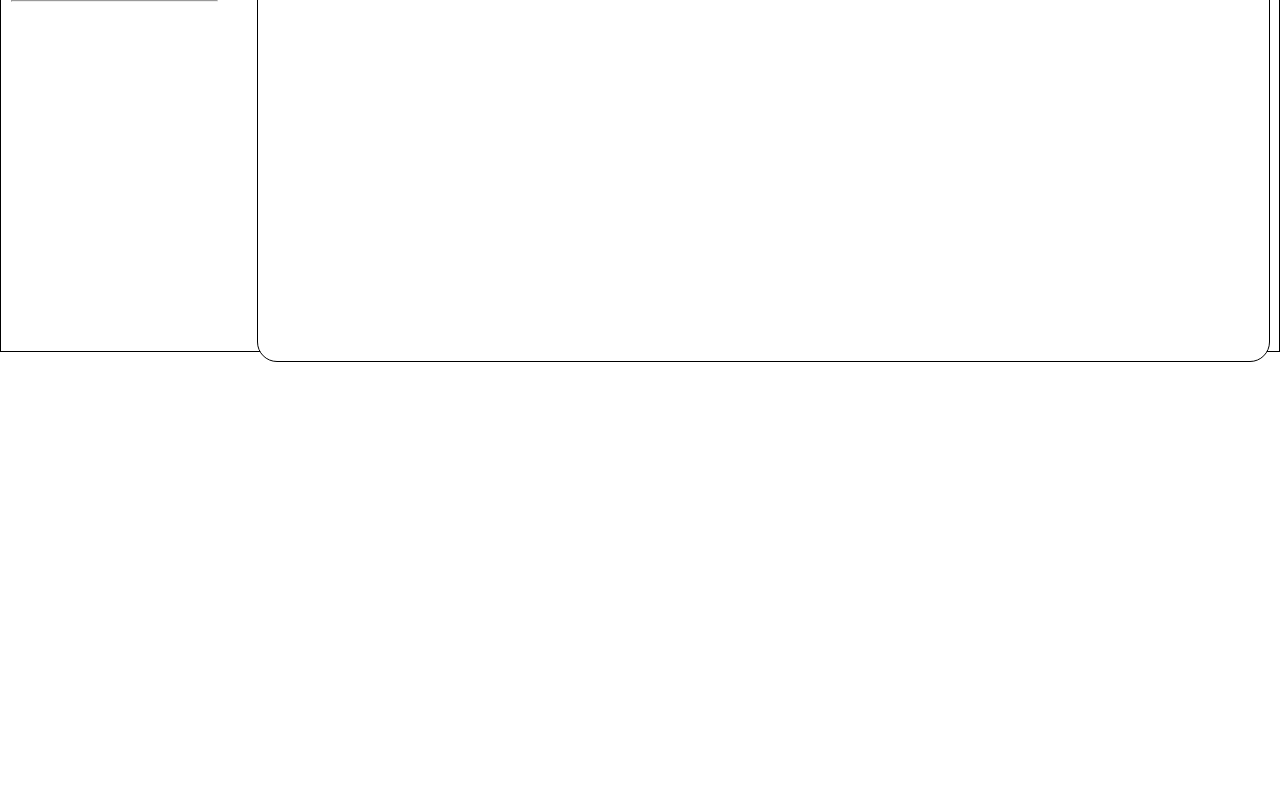
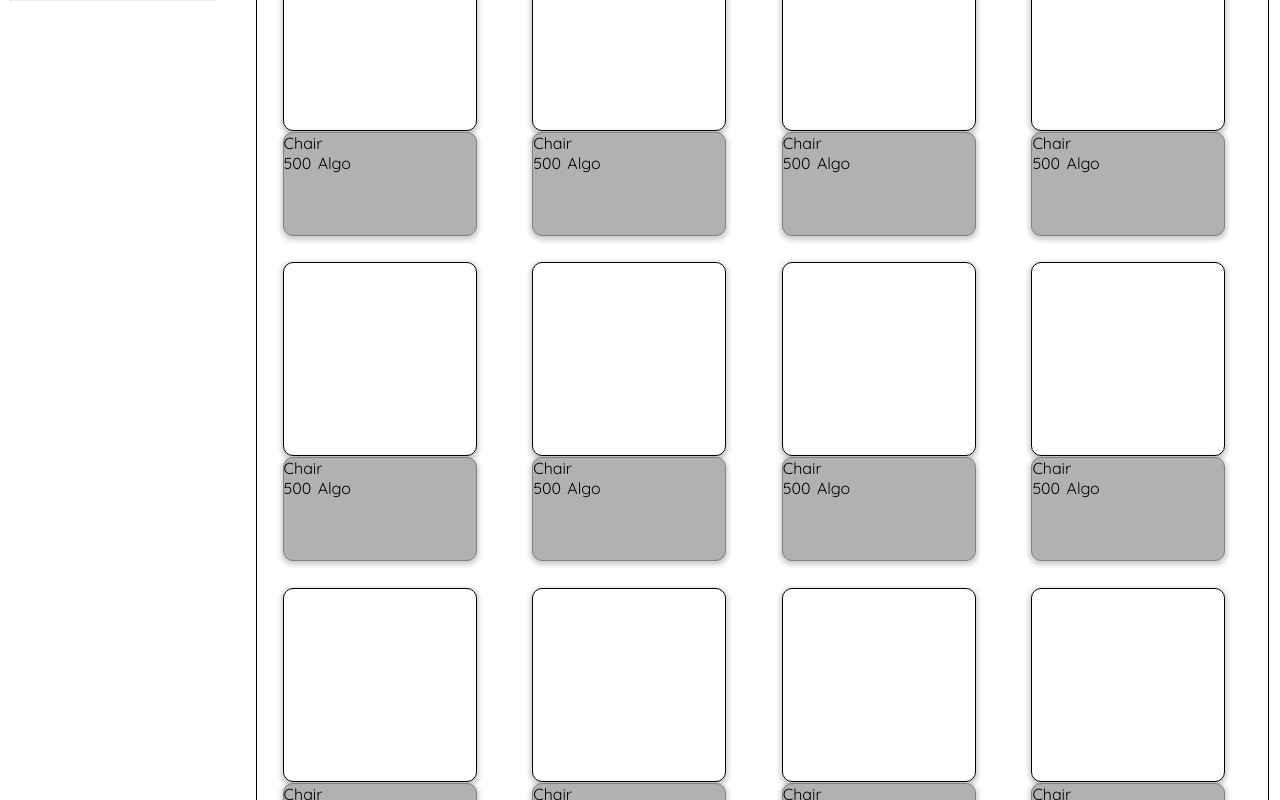
Before and after one commit to EricGrunblatt/Online-Store-Crypto, a React (Create React App) app in the folder client/: page / in a window 1280 px wide. Shown: the part 520-1320 px from the top of the page. Before the commit the page ends 882 px from the top, so only its background shows below. Built offline with nearby package versions, Linux system fonts and the light colour scheme.

Commit message:
Created template for home page product design to make the proper layout and made buttons functional in list item page.

```diff
--- a/client/src/components/HomeProduct.js
+++ b/client/src/components/HomeProduct.js
@@ -2,8 +2,21 @@ import React from "react";
 
 export default function HomeProduct() {
     return (
-        <div>
+        <div className="home-product">
+            <div className="home-product-picture" style={{ margin: '2vw 0px 0px 2vw', width: '15vw', height: '15vw', border: 'black 1px solid', borderRadius: '10px', boxShadow: '0px 2px 5px 2px rgba(0, 0, 0, 0.2)' }}>
 
+            </div>
+            <div className="home-product-information" style={{ margin: '1px 0px 0px 2vw', width: '15vw', height: '8vw', background: '#B1B1B1', border: 'grey 1px solid', borderRadius: '10px', boxShadow: '0px 2px 5px 2px rgba(0, 0, 0, 0.2)' }}>
+                <div className="product-name">
+                    Chair
+                </div>
+                <div className="product-price">
+                    <div style={{ display: 'inline-block', margin: '0px 0.5vw 0px 0px'}}>
+                        500
+                    </div>
+                    <div style={{ display: 'inline-block' }}>Algo</div>
+                </div>
+            </div>
         </div>
     )
 }
--- a/client/src/components/HomeScreen.js
+++ b/client/src/components/HomeScreen.js
@@ -9,6 +9,7 @@ import RemoveIcon from '@mui/icons-material/Remove';
 import { Select, MenuItem, FormControl, InputLabel } from '@mui/material'
 import LoginModal from './LoginModal';
 import RegisterModal from './RegisterModal';
+import HomeProduct from "./HomeProduct";
 
 
 export default function HomeScreen() {
@@ -107,7 +108,7 @@ export default function HomeScreen() {
     function handleOpenCategory() {
         if(!openCat) {
             setOpenCat(
-                <div className="filter-category-list" style={{ fontSize: '10px' }}>
+                <div className="filter-category-list" style={{ fontSize: '10px', paddingTop: '7px' }}>
                     {categories.map((item, index) => (
                         <div key={index}>
                             <input value={item} type="checkbox" onChange={handleCatCheck} />
@@ -156,7 +157,7 @@ export default function HomeScreen() {
 
 
     return (
-        <Box className="homescreen" sx={{ minHeight: '750px', border: 'black 1px solid' }}>
+        <Box className="homescreen" style={{ minHeight: '803px' }}>
             <div className="homescreen-category-bar" style={{ padding: '10px 0px 10px 10px'}}>
                 <span style={{ paddingRight: '10px' }}> Electronics </span>
                 <span style={{ paddingRight: '10px' }}> Clothing </span>
@@ -219,8 +220,24 @@ export default function HomeScreen() {
                     </Select>
                 </FormControl>
             </Box>
-            <Box style={{ position: 'absolute', margin: '-20px 0% 20px 20%', background: 'white', top: '450px', width: '79%', minHeight: '450px', border: 'black 1px solid', borderRadius: '20px'}}>
-
+            <Box style={{ position: 'absolute', margin: '-20px 0% 20px 20%', background: 'white', top: '450px', width: '79%', minHeight: '450px', border: 'black 1px solid', borderRadius: '20px',
+                        display: 'grid', gridTemplateColumns: 'repeat(4, 19.5vw)', gridTemplateRows: 'minmax(19.5vw, auto) repeat(4, 25.5vw)'}}>
+                    <HomeProduct></HomeProduct>
+                    <HomeProduct></HomeProduct>
+                    <HomeProduct></HomeProduct>
+                    <HomeProduct></HomeProduct>
+                    <HomeProduct></HomeProduct>
+                    <HomeProduct></HomeProduct>
+                    <HomeProduct></HomeProduct>
+                    <HomeProduct></HomeProduct>
+                    <HomeProduct></HomeProduct>
+                    <HomeProduct></HomeProduct>
+                    <HomeProduct></HomeProduct>
+                    <HomeProduct></HomeProduct>
+                    <HomeProduct></HomeProduct>
+                    <HomeProduct></HomeProduct>
+                    <HomeProduct></HomeProduct>
+                    <HomeProduct></HomeProduct>
             </Box>
             <LoginModal />
             <RegisterModal />
--- a/client/src/components/ListItem.js
+++ b/client/src/components/ListItem.js
@@ -7,6 +7,7 @@ import { useHistory } from "react-router-dom";
 
 export default function ListItem() {
     const [category, setCategory] = useState("");
+    const [condition, setCondition] = useState("");
     const history = useHistory();
     let bgColor = "white";
     let fontColor = "black";
@@ -16,8 +17,21 @@ export default function ListItem() {
         setCategory(event.target.value);
     };
 
+    /* LISTS ITEM */
     function handleListItem() {
         history.push("/listings")
+    }
+
+    /* CHANGE COLOR OF BUTTON WHEN SELECTED */
+    const handleConButton = (event) => {
+        let conButtons = document.querySelectorAll('[data-con-button]');
+        conButtons.forEach(button => {
+            button.style.background = 'white';
+            button.style.color = 'black';
+        });
+        event.target.style.background = 'black';
+        event.target.style.color = 'white';
+        setCondition(event.target.value);
     }
 
     return (
@@ -86,12 +100,14 @@ export default function ListItem() {
             </div>
             <div className="condition" style={{ margin: '-20vw 0px 0px 10%'}}>
                 <div style={{ margin: '10px 0% 0px 0%', display: 'inline-block', fontFamily: 'Quicksand', fontWeight: 'bold', color: '#808080', fontSize: '25px' }}>Condition:</div>
+                <div style={{ margin: '10px 0% 0px 1%', display: 'inline-block', fontFamily: 'Quicksand', fontWeight: 'bold', color: '#808080', fontSize: '25px' }}>{condition}</div>
+
             </div>
             <div className="condition-buttons" style={{ display: 'flex', flexDirection: 'row', margin: '20px 0px 0px 10%' }}>
-                <Button style={{ margin: '0px 4vw 0px 0px', width: '17vw', height: '45px', color: fontColor, background: bgColor, border: 'black 1px solid', borderRadius: '10px', fontFamily: 'Quicksand' }}>Mint</Button>
-                <Button style={{ margin: '0px 4vw 0px 0px', width: '17vw', height: '45px', color: fontColor, background: bgColor, border: 'black 1px solid', borderRadius: '10px', fontFamily: 'Quicksand' }}>New</Button>
-                <Button style={{ margin: '0px 4vw 0px 0px', width: '17vw', height: '45px', color: fontColor, background: bgColor, border: 'black 1px solid', borderRadius: '10px', fontFamily: 'Quicksand' }}>Lightly Used</Button>
-                <Button style={{ margin: '0px 4vw 0px 0px', width: '17vw', height: '45px', color: fontColor, background: bgColor, border: 'black 1px solid', borderRadius: '10px', fontFamily: 'Quicksand' }}>Used</Button>
+                <Button data-con-button value="Mint" onClick={handleConButton} style={{ margin: '0px 4vw 0px 0px', width: '17vw', height: '45px', color: fontColor, background: bgColor, border: 'black 1px solid', borderRadius: '10px', fontFamily: 'Quicksand' }}>Mint</Button>
+                <Button data-con-button value="New" onClick={handleConButton} style={{ margin: '0px 4vw 0px 0px', width: '17vw', height: '45px', color: fontColor, background: bgColor, border: 'black 1px solid', borderRadius: '10px', fontFamily: 'Quicksand' }}>New</Button>
+                <Button data-con-button value="Lightly Used" onClick={handleConButton} style={{ margin: '0px 4vw 0px 0px', width: '17vw', height: '45px', color: fontColor, background: bgColor, border: 'black 1px solid', borderRadius: '10px', fontFamily: 'Quicksand' }}>Lightly Used</Button>
+                <Button data-con-button value="Used" onClick={handleConButton} style={{ margin: '0px 4vw 0px 0px', width: '17vw', height: '45px', color: fontColor, background: bgColor, border: 'black 1px solid', borderRadius: '10px', fontFamily: 'Quicksand' }}>Used</Button>
             </div>
             <div className="description" style={{ margin: '40px 0px 0px 10%'}}>
                 <div style={{ margin: '10px 0% 0px 0%', fontFamily: 'Quicksand', fontWeight: 'bold', color: '#808080', fontSize: '25px' }}>Description:</div>
```
Also changed, not shown: client/src/App.css (line endings or trailing spaces).
